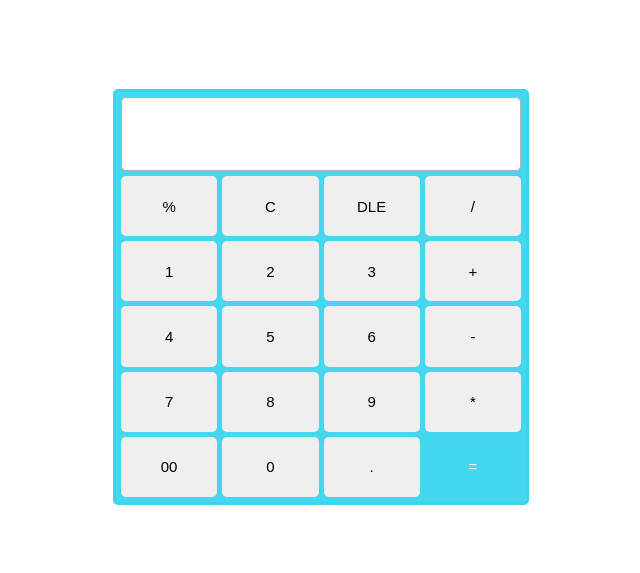
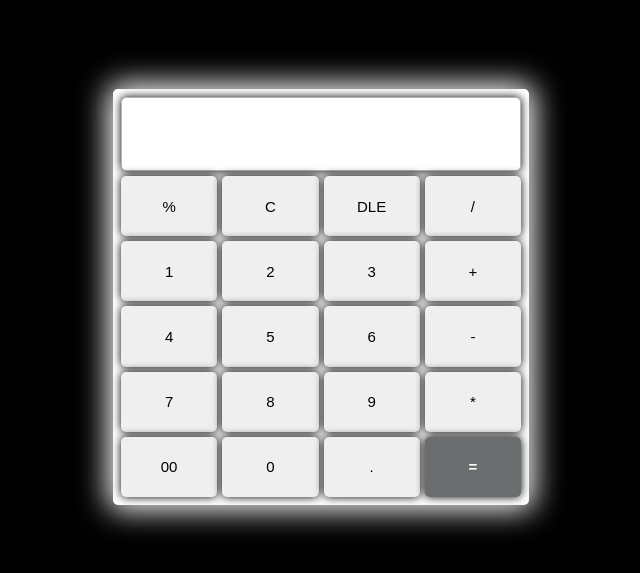
Before and after one commit to harisudhan03/calculator, a plain HTML site: page index.html in a window 1280 px wide. Shown: the part 111-684 px from the top of the page, without its empty margins (319-959 px from the left). Drawn offline with Linux system fonts and the light colour scheme.

Commit message:
Updated calculator style

```diff
--- a/style.css
+++ b/style.css
@@ -1,9 +1,12 @@
-.calculator{
-    background-color:  rgb(70, 214, 237);
+body{
+  background-color: black;
+}
+
+.calculator {
+  background-color: white;
   width: 50vh;
   height: 50vh;
-    border: 3px solid  rgb(59, 212, 236);
-
+  border: 3px solid, white;
   border-radius: 5px;
   margin: auto;
   margin-top: 200px;
@@ -11,41 +14,55 @@
   position: relative;
   gap: 5px;
   padding: 5px;
+  box-shadow: 0px 0px 30px 5px white;
+  transition: 0.3s;
 }
-.container{
+.calculator:hover {
+  box-shadow: 0 0 50px 0 white;
+}
+.container {
   display: flex;
   justify-content: space-between;
   gap: 5px;
-
 }
 
-.container button{
+.container button {
+  box-shadow: 0 0 10px 0 black;
   width: 25%;
   font-size: 15px;
   border: none;
   border-radius: 5px;
-
 }
 
+.container button:hover {
+  background-color: rgb(29, 28, 28);
+  color: white;
+  cursor: pointer;
+  box-shadow: 0 0 20px 0 black;
+  transform: scale(1.05) translateY(-3px);
+  transition: 0.3s;
+}
 
-.container input{
-    width:100%;
+.container input {
+  box-shadow: 0 0 10px 0 black;
+  width: 100%;
   outline: none;
   font-size: 25px;
   text-align: end;
+  text-shadow: 0px 0px 5px  black;
   border-radius: 5px;
   border: 1px solid rgb(180, 178, 178);
   padding-right: 10px;
-
-
 }
 .evaluate {
-    background-color: rgb(64, 214, 237);
+  background-color: rgb(106, 110, 111);
   color: white;
   font-size: 30px;
+  font-weight: bold;
 }
 
-.evaluate:hover{
-    background-color: rgb(2, 129, 149);
+.evaluate:hover {
+  background-color: rgb(72, 76, 76);
+  color: white;
   cursor: pointer;
 }
```
Also changed, not shown: index.html (+1 -1 lines). Lines whose indentation alone changed are shown as unchanged.
